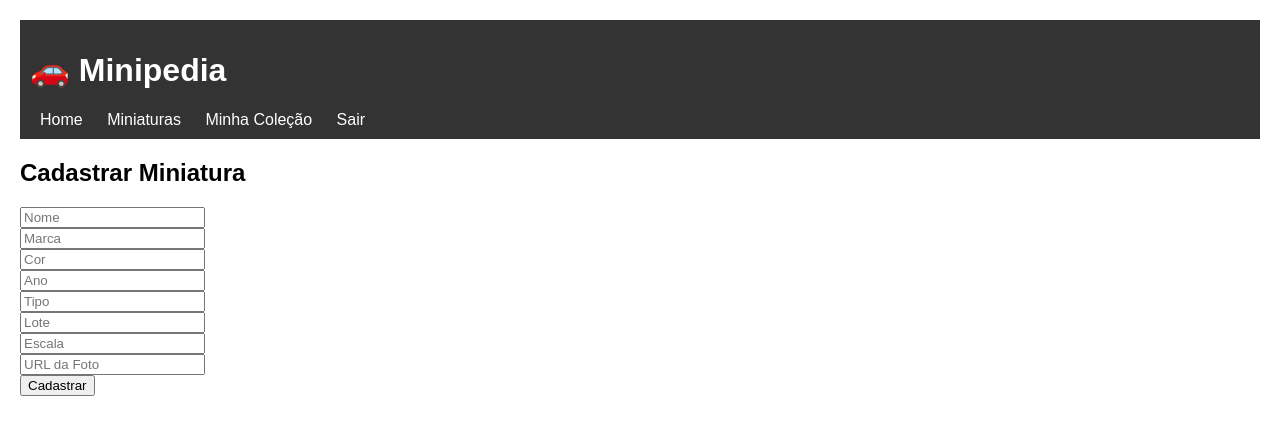
After one commit to everaldodisco/minipedia, a Flask app: page /miniaturas/add in a window 1280 px wide. The commit adds this page. Shown: the top 435 px of the page. Run offline with Flask 3, Linux system fonts and the light colour scheme; the visitor is signed in with stand-in values (Sample User, id 1).

Commit message:
Versão atualizada Minipedia

```diff
--- a/app.py
+++ b/app.py
@@ -1,119 +1,127 @@
-import os
-from flask import Flask, render_template, request, redirect, url_for, flash
+from flask import Flask, render_template, redirect, url_for, request, flash
 from flask_sqlalchemy import SQLAlchemy
 from flask_login import LoginManager, UserMixin, login_user, login_required, logout_user, current_user
-from werkzeug.security import generate_password_hash, check_password_hash
+import os
 
 app = Flask(__name__)
-app.config['SECRET_KEY'] = 'secret-key'
-app.config['SQLALCHEMY_DATABASE_URI'] = 'sqlite:///miniaturas.db'
+app.config['SECRET_KEY'] = 'minipedia-secret'
+app.config['SQLALCHEMY_DATABASE_URI'] = os.getenv('DATABASE_URL', 'sqlite:///minipedia.db')
 app.config['SQLALCHEMY_TRACK_MODIFICATIONS'] = False
 
 db = SQLAlchemy(app)
 login_manager = LoginManager(app)
-login_manager.login_view = "login"
+login_manager.login_view = 'login'
 
-# Modelos
-class User(UserMixin, db.Model):
+class User(db.Model, UserMixin):
     id = db.Column(db.Integer, primary_key=True)
-    name = db.Column(db.String(150))
-    email = db.Column(db.String(150), unique=True)
-    password = db.Column(db.String(150))
-    role = db.Column(db.String(50), default="user")
-
-    def set_password(self, password):
-        self.password = generate_password_hash(password)
-
-    def check_password(self, password):
-        return check_password_hash(self.password, password)
+    username = db.Column(db.String(150), unique=True, nullable=False)
+    password = db.Column(db.String(150), nullable=False)
+    colecao = db.relationship('Colecao', backref='dono', lazy=True)
 
 class Miniatura(db.Model):
     id = db.Column(db.Integer, primary_key=True)
-    nome = db.Column(db.String(150))
-    marca = db.Column(db.String(150))
-    ano = db.Column(db.Integer)
-    tipo = db.Column(db.String(50))
-    lote = db.Column(db.String(50))
-    foto_url = db.Column(db.String(300))
-    usuario_id = db.Column(db.Integer, db.ForeignKey('user.id'))
+    nome = db.Column(db.String(150), nullable=False)
+    marca = db.Column(db.String(100), nullable=False)
+    cor = db.Column(db.String(50), nullable=False)
+    ano = db.Column(db.String(4), nullable=False)
+    tipo = db.Column(db.String(100), nullable=False)
+    lote = db.Column(db.String(100), nullable=True)
+    escala = db.Column(db.String(50), nullable=False)
+    url_foto = db.Column(db.String(300), nullable=True)
+
+class Colecao(db.Model):
+    id = db.Column(db.Integer, primary_key=True)
+    user_id = db.Column(db.Integer, db.ForeignKey('user.id'), nullable=False)
+    miniatura_id = db.Column(db.Integer, db.ForeignKey('miniatura.id'), nullable=False)
+    miniatura = db.relationship('Miniatura', backref='colecoes')
 
 @login_manager.user_loader
 def load_user(user_id):
     return User.query.get(int(user_id))
 
-# Inicializar DB e criar admin
-with app.app_context():
-    db.create_all()
-    if not User.query.filter_by(email="admin@miniaturas.local").first():
-        admin = User(name="Administrador", email="admin@miniaturas.local", role="admin")
-        admin.set_password("admin123")
-        db.session.add(admin)
-        db.session.commit()
-
-# Rotas
-@app.route("/", methods=["GET", "HEAD"])
+@app.route('/')
 def index():
     miniaturas = Miniatura.query.all()
-    return render_template("index.html", miniaturas=miniaturas)
+    return render_template('index.html', miniaturas=miniaturas)
 
-@app.route("/login", methods=["GET", "POST", "HEAD"])
+@app.route('/login', methods=['GET','POST'])
 def login():
-    if request.method == "POST":
-        email = request.form["email"]
-        password = request.form["password"]
-        user = User.query.filter_by(email=email).first()
-        if user and user.check_password(password):
+    if request.method == 'POST':
+        username = request.form['username']
+        password = request.form['password']
+        user = User.query.filter_by(username=username, password=password).first()
+        if user:
             login_user(user)
-            return redirect(url_for("index"))
-        flash("Usuário ou senha inválidos", "danger")
-    return render_template("login.html")
+            return redirect(url_for('index'))
+        else:
+            flash('Usuário ou senha inválidos')
+    return render_template('login.html')
 
-@app.route("/register", methods=["GET", "POST", "HEAD"])
-def register():
-    if request.method == "POST":
-        name = request.form["name"]
-        email = request.form["email"]
-        password = request.form["password"]
-
-        if User.query.filter_by(email=email).first():
-            flash("E-mail já cadastrado", "danger")
-        else:
-            user = User(name=name, email=email)
-            user.set_password(password)
-            db.session.add(user)
-            db.session.commit()
-            flash("Conta criada com sucesso", "success")
-            return redirect(url_for("login"))
-    return render_template("register.html")
-
-@app.route("/logout", methods=["GET", "HEAD"])
+@app.route('/logout')
 @login_required
 def logout():
     logout_user()
-    return redirect(url_for("index"))
+    return redirect(url_for('index'))
 
-@app.route("/adicionar", methods=["GET", "POST", "HEAD"])
+@app.route('/register', methods=['GET','POST'])
+def register():
+    if request.method == 'POST':
+        username = request.form['username']
+        password = request.form['password']
+        if User.query.filter_by(username=username).first():
+            flash('Usuário já existe')
+        else:
+            user = User(username=username, password=password)
+            db.session.add(user)
+            db.session.commit()
+            flash('Cadastro realizado com sucesso!')
+            return redirect(url_for('login'))
+    return render_template('register.html')
+
+@app.route('/miniaturas')
+def miniaturas():
+    miniaturas = Miniatura.query.all()
+    return render_template('miniaturas.html', miniaturas=miniaturas)
+
+@app.route('/miniaturas/add', methods=['GET','POST'])
 @login_required
-def adicionar():
-    if request.method == "POST":
-        nome = request.form["nome"]
-        marca = request.form["marca"]
-        ano = request.form["ano"]
-        tipo = request.form["tipo"]
-        lote = request.form["lote"]
-        foto_url = request.form["foto_url"]
+def add_miniatura():
+    if request.method == 'POST':
+        nome = request.form['nome']
+        marca = request.form['marca']
+        cor = request.form['cor']
+        ano = request.form['ano']
+        tipo = request.form['tipo']
+        lote = request.form['lote']
+        escala = request.form['escala']
+        url_foto = request.form['url_foto']
+        mini = Miniatura(nome=nome, marca=marca, cor=cor, ano=ano, tipo=tipo, lote=lote, escala=escala, url_foto=url_foto)
+        db.session.add(mini)
+        db.session.commit()
+        flash('Miniatura cadastrada com sucesso!')
+        return redirect(url_for('miniaturas'))
+    return render_template('add_miniatura.html')
 
-        nova = Miniatura(
-            nome=nome, marca=marca, ano=ano, tipo=tipo, lote=lote,
-            foto_url=foto_url, usuario_id=current_user.id
-        )
-        db.session.add(nova)
+@app.route('/colecao')
+@login_required
+def colecao():
+    colecao = Colecao.query.filter_by(user_id=current_user.id).all()
+    return render_template('colecao.html', colecao=colecao)
+
+@app.route('/colecao/add/<int:miniatura_id>')
+@login_required
+def add_to_colecao(miniatura_id):
+    existe = Colecao.query.filter_by(user_id=current_user.id, miniatura_id=miniatura_id).first()
+    if not existe:
+        item = Colecao(user_id=current_user.id, miniatura_id=miniatura_id)
+        db.session.add(item)
         db.session.commit()
-        flash("Miniatura adicionada com sucesso!", "success")
-        return redirect(url_for("index"))
-    return render_template("adicionar.html")
+        flash('Miniatura adicionada à sua coleção!')
+    else:
+        flash('Essa miniatura já está na sua coleção.')
+    return redirect(url_for('colecao'))
 
-if __name__ == "__main__":
-    from waitress import serve
-    port = int(os.environ.get("PORT", 5000))
-    serve(app, host="0.0.0.0", port=port)
+if __name__ == '__main__':
+    with app.app_context():
+        db.create_all()
+    app.run(debug=True)
--- /dev/null
+++ b/static/css/style.css
@@ -0,0 +1,5 @@
+body { font-family: Arial, sans-serif; margin: 20px; }
+header { background: #333; color: white; padding: 10px; }
+header a { color: white; margin: 0 10px; text-decoration: none; }
+ul { list-style: none; padding: 0; }
+li { margin: 5px 0; }
--- /dev/null
+++ b/static/js/script.js
@@ -0,0 +1 @@
+console.log("Minipedia carregada!");
--- /dev/null
+++ b/templates/add_miniatura.html
@@ -0,0 +1,15 @@
+{% extends 'base.html' %}
+{% block content %}
+<h2>Cadastrar Miniatura</h2>
+<form method="POST">
+    <input type="text" name="nome" placeholder="Nome" required><br>
+    <input type="text" name="marca" placeholder="Marca" required><br>
+    <input type="text" name="cor" placeholder="Cor" required><br>
+    <input type="text" name="ano" placeholder="Ano" required><br>
+    <input type="text" name="tipo" placeholder="Tipo" required><br>
+    <input type="text" name="lote" placeholder="Lote"><br>
+    <input type="text" name="escala" placeholder="Escala" required><br>
+    <input type="url" name="url_foto" placeholder="URL da Foto"><br>
+    <button type="submit">Cadastrar</button>
+</form>
+{% endblock %}
--- a/templates/base.html
+++ b/templates/base.html
@@ -1,35 +1,36 @@
-<!doctype html>
+<!DOCTYPE html>
 <html lang="pt-BR">
 <head>
-    <meta charset="utf-8">
-    <meta name="viewport" content="width=device-width, initial-scale=1">
-    <title>MiniPedia</title>
-    <link href="https://cdn.jsdelivr.net/npm/bootstrap@5.3.0/dist/css/bootstrap.min.css" rel="stylesheet">
+    <meta charset="UTF-8">
+    <title>Minipedia</title>
+    <link rel="stylesheet" href="{{ url_for('static', filename='css/style.css') }}">
 </head>
 <body>
-    <nav class="navbar navbar-expand-lg navbar-dark bg-dark mb-4">
-      <div class="container">
-        <a class="navbar-brand" href="{{ url_for('index') }}">MiniPedia</a>
-        <div>
+    <header>
+        <h1>🚗 Minipedia</h1>
+        <nav>
+            <a href="{{ url_for('index') }}">Home</a>
+            <a href="{{ url_for('miniaturas') }}">Miniaturas</a>
             {% if current_user.is_authenticated %}
-            <a href="{{ url_for('adicionar') }}" class="btn btn-success btn-sm">Adicionar</a>
-            <a href="{{ url_for('logout') }}" class="btn btn-outline-light btn-sm">Sair</a>
+                <a href="{{ url_for('colecao') }}">Minha Coleção</a>
+                <a href="{{ url_for('logout') }}">Sair</a>
             {% else %}
-            <a href="{{ url_for('login') }}" class="btn btn-outline-light btn-sm">Entrar</a>
-            <a href="{{ url_for('register') }}" class="btn btn-warning btn-sm">Registrar</a>
+                <a href="{{ url_for('login') }}">Login</a>
+                <a href="{{ url_for('register') }}">Registrar</a>
             {% endif %}
-        </div>
-      </div>
         </nav>
-    <div class="container">
-      {% with messages = get_flashed_messages(with_categories=true) %}
+    </header>
+    <main>
+        {% with messages = get_flashed_messages() %}
           {% if messages %}
-          {% for category, message in messages %}
-            <div class="alert alert-{{ category }}">{{ message }}</div>
+            <ul>
+              {% for message in messages %}
+                <li>{{ message }}</li>
               {% endfor %}
+            </ul>
           {% endif %}
         {% endwith %}
         {% block content %}{% endblock %}
-    </div>
+    </main>
 </body>
 </html>
```
Also changed, not shown: requirements.txt (+5 -5 lines), templates/colecao.html (added, +9 -0 lines), templates/index.html (+7 -19 lines), templates/login.html (+4 -10 lines), templates/miniaturas.html (added, +18 -0 lines), templates/register.html (+5 -15 lines), 1 other file. Lines whose indentation alone changed are shown as unchanged.
